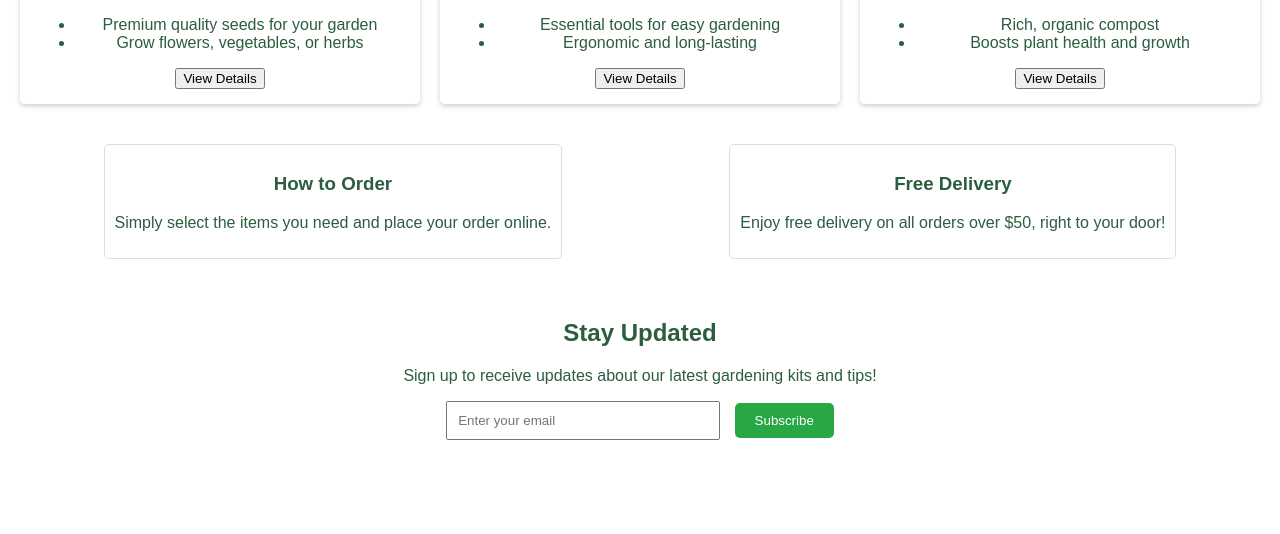
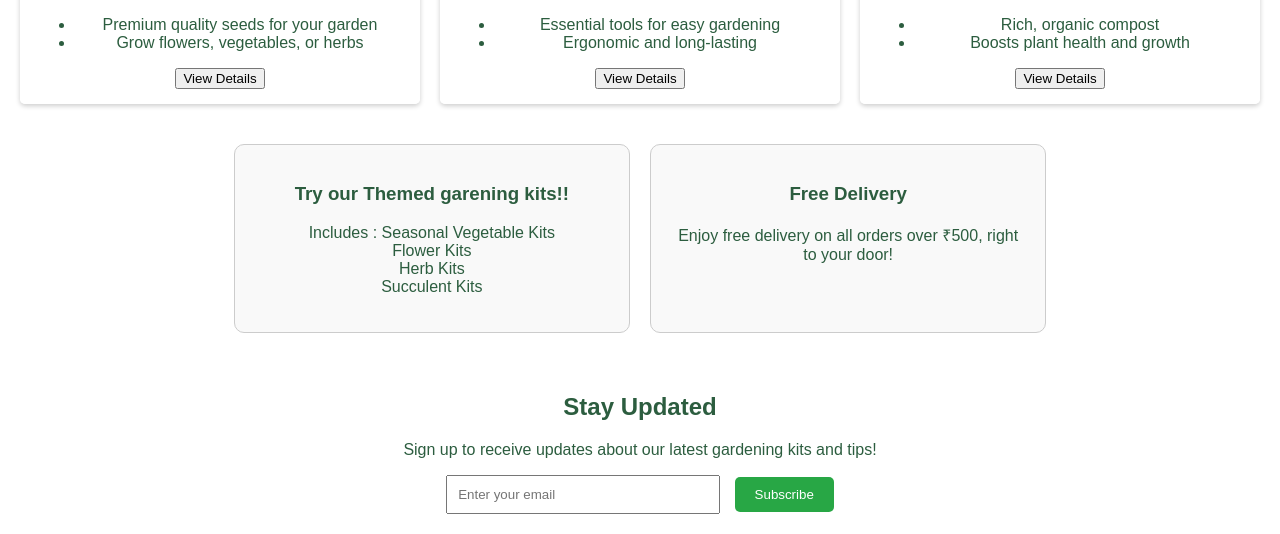
Before and after one commit to Dhruv271206/group-project, a plain HTML site: page index.html in a window 1280 px wide. Shown: the part 518-1052 px from the top of the page. Before the commit the page ends 978 px from the top, so only its background shows below. Drawn offline with Linux system fonts and the light colour scheme.

Commit message:
edited index

```diff
--- a/index.html
+++ b/index.html
@@ -51,13 +51,19 @@
 
     <!-- Additional Info Section -->
     <section class="info">
-        <div class="info-card">
-            <h3>How to Order</h3>
-            <p>Simply select the items you need and place your order online.</p>
-        </div>
-        <div class="info-card">
-            <h3>Free Delivery</h3>
-            <p>Enjoy free delivery on all orders over $50, right to your door!</p>
+        <div class="container">
+            <div class="info-card">
+                <h3>Try our Themed garening kits!!</h3>
+                    <p>Includes : Seasonal Vegetable Kits
+                    <br>Flower Kits
+                    <br>Herb Kits
+                    <br>Succulent Kits
+                </p>
+            </div>
+            <div class="info-card">
+                <h3>Free Delivery</h3>
+                <p>Enjoy free delivery on all orders over  ₹500, right to your door!</p>
+            </div>
         </div>
     </section>
 
@@ -76,7 +82,15 @@
         <div class="modal-content">
             <button onclick="hideModal('modal1')">Close</button>
             <h3>High-Quality Seeds</h3>
-            <p>Carefully selected seeds to ensure excellent growth and high yield.</p>
+            <p>Carefully selected seeds to ensure excellent growth and high yield.<br>
+                <br> 🌱 <b>Premium, Non-GMO Seeds</b> – Carefully selected for maximum yield and disease resistance.
+                <br> 🌱 <b>Wide Variety Available </b>– Choose from vegetables, herbs, flowers, and exotic plants.
+                <br> 🌱 <b>100% Organic & Chemical-Free</b> – No artificial treatments, ensuring safe and healthy growth.
+                <br> 🌱 <b>High Germination Rate</b> – Tested to ensure quick sprouting and strong plants.
+                <br> 🌱 <b>Suitable for All Climates</b> – Seeds adaptable for different seasons and weather conditions.
+                <br> 🌱 <b>Packed for Freshness</b> – Airtight, moisture-proof packaging to maintain seed viability.
+                <br> 🌱 <b>Ideal for Beginners & Experts</b> – Easy to grow with step-by-step planting instructions.
+            </p>
         </div>
     </div>
 
@@ -84,7 +98,17 @@
         <div class="modal-content">
             <button onclick="hideModal('modal2')">Close</button>
             <h3>Durable Gardening Tools</h3>
-            <p>Our tools are designed to make gardening easier and more enjoyable.</p>
+            <p>Our tools are designed to make gardening easier and more enjoyable.<br>
+                <br>🌿 <b>Ergonomic & Comfortable Grip</b> – Designed for easy handling, reducing strain on hands.
+                <br>🌿 <b>High-Quality Stainless Steel Blades</b> – Rust-resistant and durable for long-term use.
+                <br>🌿 <b>Essential Tools Included</b> – Trowel, pruners, hand rake, weeder, transplanter, and more.
+                <br>🌿 <b>Heavy-Duty Build</b> – Sturdy construction ensures efficient digging, pruning, and planting.
+                <br>🌿 <b>Anti-Slip Handles</b> – Provides a firm grip for precision work in the garden.
+                <br>🌿 <b>Lightweight & Portable</b> – Easy to carry and use for both indoor and outdoor gardening.
+                <br>🌿 <b>Multi-Purpose Use</b> – Suitable for soil preparation, planting, pruning, and maintenance.
+                <br>🌿 <b>Eco-Friendly Material Options </b>– Bamboo or recycled plastic handles for sustainability.
+                <br>🌿 <b>Storage-Friendly Design</b> – Comes with a tool bag or hanging loops for organized storage.
+            </p>
         </div>
     </div>
 
@@ -92,7 +116,17 @@
         <div class="modal-content">
             <button onclick="hideModal('modal3')">Close</button>
             <h3>Organic Soil</h3>
-            <p>Rich in nutrients, our organic soil ensures optimal plant health.</p>
+            <p>Rich in nutrients, our organic soil ensures optimal plant health.<br>
+                <br>🌾 <b>Rich in Nutrients </b>– Packed with essential minerals and organic matter for healthy plant growth.
+                <br>🌱 <b>100% Natural & Chemical-Free </b>– No synthetic fertilizers or pesticides, ensuring safe and eco-friendly gardening.
+                <br>💧 <b>Enhanced Water Retention</b> – Helps retain moisture, reducing the need for frequent watering.
+                <br>🌬️ <b>Improves Soil Aeration </b>– Light and well-draining texture promotes strong root development.
+                <br>🦠 <b>Boosts Microbial Activity </b>– Supports beneficial bacteria and fungi for better soil health.
+                <br>🌼 <b>Ideal for All Plants</b> – Suitable for vegetables, herbs, flowers, and indoor plants.
+                <br>⚖️ <b>pH Balanced </b>– Optimized acidity and alkalinity for maximum nutrient absorption.
+                <br>🚫 <b>Odor-Free & Non-Toxic</b> – Safe for use in homes, balconies, and organic farming.
+                <br>♻️ <b>Sustainable & Eco-Friendly </b>– Sourced from natural compost, peat, and organic fertilizers.
+            </p>
         </div>
     </div>
 
--- a/style.css
+++ b/style.css
@@ -52,12 +52,29 @@ body {
     background: rgba(255, 255, 255, 0.9);
 }
 
+.container {
+    display: flex;
+    justify-content: space-between; /* Evenly space divs horizontally */
+    align-items: stretch; /* Ensure the divs have equal height */
+    gap: 20px; /* Add spacing between the divs */
+  }
+
 .info-card {
     text-align: center;
     padding: 10px;
     border: 1px solid #ddd;
     border-radius: 5px;
+
 }
+
+.info-card {
+    flex: 1; /* Allow divs to grow equally */
+    padding: 20px; /* Add some padding inside the divs */
+    text-align: center; /* Center align text */
+    border: 1px solid #ccc; /* Add a border for styling */
+    border-radius: 10px; /* Optional: Add rounded corners */
+    background-color: #f9f9f9; /* Background color for clarity */
+  }
 
 .subscription {
     text-align: center;
```
